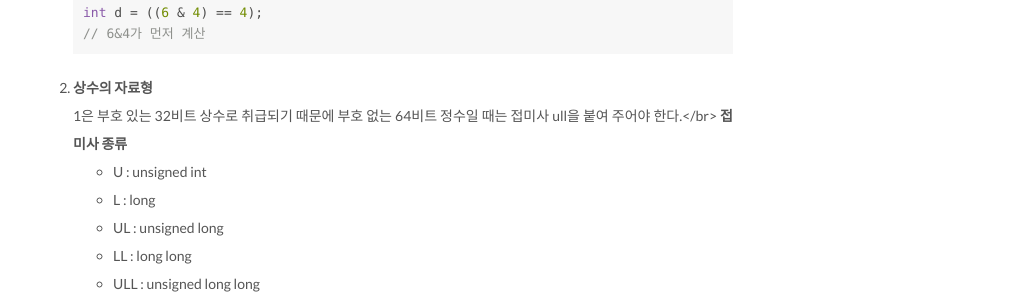
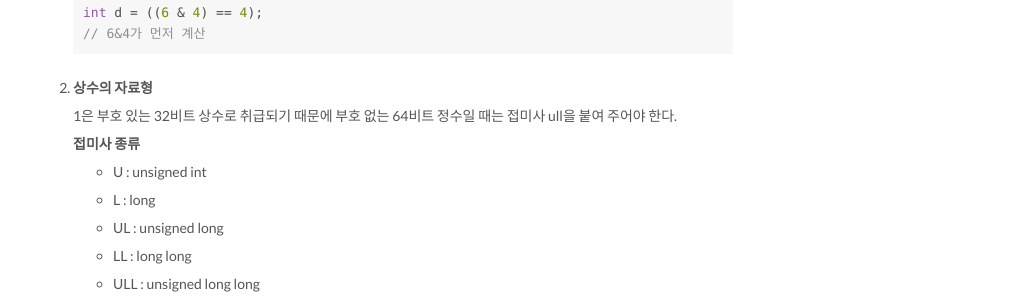
Before and after one commit to groovypark/groovypark.github.io, a Jekyll site: the page built from _posts/2017-10-04-비트마스크.md, in a window 1280 px wide. Shown: the part 1750-2048 px from the top of the page, without its empty margins (257-1280 px from the left). Built offline with Jekyll 4.4.1, drawn with Linux system fonts in a browser that asks for light colours.

Commit message:
줄바꿈

````diff
--- a/_posts/2017-10-04-비트마스크.md
+++ b/_posts/2017-10-04-비트마스크.md
@@ -52,7 +52,7 @@ int d = ((6 & 4) == 4);
 // 6&4가 먼저 계산
 ```
 2. 상수의 자료형
-: 1은 부호 있는 32비트 상수로 취급되기 때문에 부호 없는 64비트 정수일 때는 접미사 ull을 붙여 주어야 한다.</br>
+: 1은 부호 있는 32비트 상수로 취급되기 때문에 부호 없는 64비트 정수일 때는 접미사 ull을 붙여 주어야 한다.<br/>
  **접미사 종류**
 - U : unsigned int
 - L : long
````
